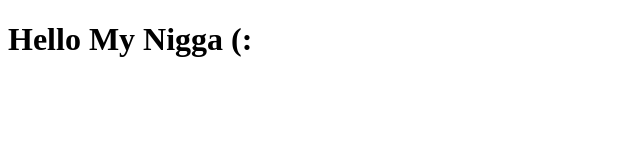
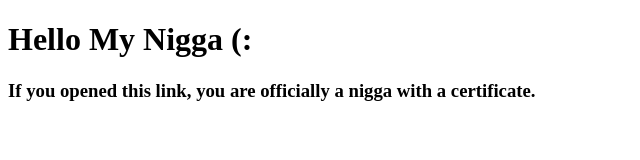
Before and after one commit to AbdelrahmanElhaddad/AbdelrahmanElhaddad.github.io, a plain HTML site: page index.html in a window 1280 px wide. Shown: the whole page, without its empty margins (0-640 px from the left). Drawn offline with Linux system fonts and the light colour scheme.

Commit message:
a little modification

```diff
--- a/index.html
+++ b/index.html
@@ -5,5 +5,6 @@
     </head>
     <body>
         <h1>Hello My Nigga (:</h1>
+        <h3>If you opened this link, you are officially a nigga with a certificate.</h3>
     </body>
 </html>
```
